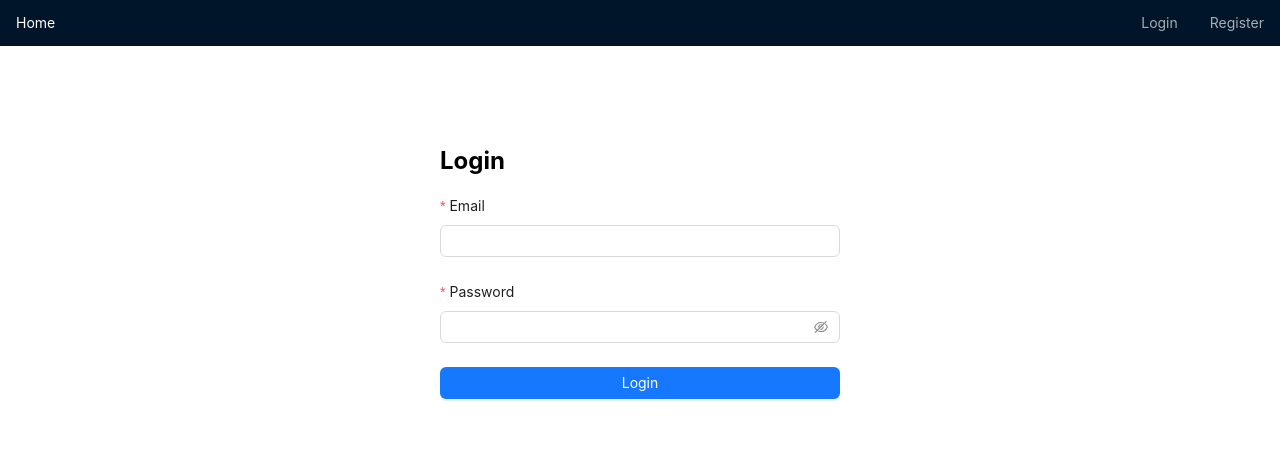
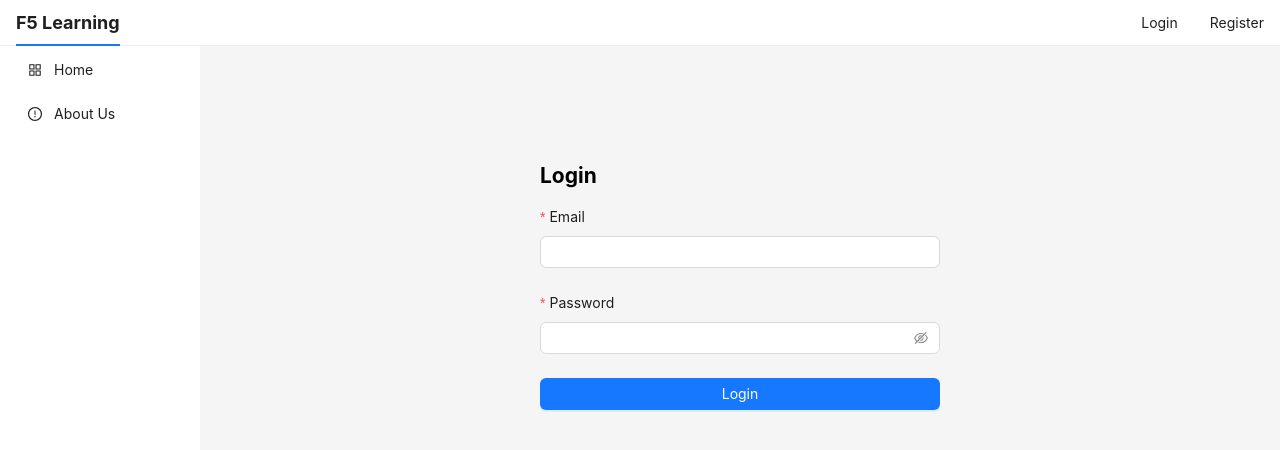
Before and after one commit to dikay2104/F5-Online-Learning-Client, a React (Create React App) app: page /login in a window 1280 px wide. Shown: the top 450 px of the page. Built offline with nearby package versions, Linux system fonts and the light colour scheme.

Commit message:
add sidebar, userMenu

```diff
--- a/package.json
+++ b/package.json
@@ -3,6 +3,7 @@
   "version": "0.1.0",
   "private": true,
   "dependencies": {
+    "@ant-design/icons": "^6.0.0",
     "@testing-library/dom": "^10.4.0",
     "@testing-library/jest-dom": "^6.6.3",
     "@testing-library/react": "^16.3.0",
--- a/src/App.jsx
+++ b/src/App.jsx
@@ -1,6 +1,8 @@
 // src/App.jsx
 import { BrowserRouter, Routes, Route, Navigate } from 'react-router-dom';
+import { Layout } from 'antd';
 import Navbar from './components/Navbar';
+import Sidebar from './components/Sidebar';
 import Login from './pages/Login';
 import Register from './pages/Register';
 import Home from './pages/Home';
@@ -20,11 +22,16 @@ export default function App() {
     <AuthProvider>
       <BrowserRouter>
         <Navbar />
-        <Routes>
-          <Route path="/" element={<PrivateRoute element={<Home />} />} />
-          <Route path="/login" element={<Login />} />
-          <Route path="/register" element={<Register />} />
-        </Routes>
+        <Layout style={{ minHeight: '100vh' }}>
+          <Sidebar />
+          <Layout style={{ padding: '0 24px 24px' }}>
+            <Routes>
+              <Route path="/" element={<Home />} />
+              <Route path="/login" element={<Login />} />
+              <Route path="/register" element={<Register />} />
+            </Routes>
+          </Layout>
+        </Layout>
       </BrowserRouter>
     </AuthProvider>
   );
--- a/src/components/Navbar.jsx
+++ b/src/components/Navbar.jsx
@@ -1,6 +1,6 @@
 import { Link, useNavigate } from 'react-router-dom';
 import { Menu, Dropdown, Avatar } from 'antd';
-import { UserOutlined } from '@ant-design/icons';
+import { UserOutlined, SettingOutlined, LogoutOutlined,} from '@ant-design/icons';
 import { useAuth } from '../context/authContext';
 
 export default function Navbar() {
@@ -10,24 +10,72 @@ export default function Navbar() {
   const handleLogout = () => {
     localStorage.removeItem('token');
     setUser(null); // ✅ cập nhật lại context
-    navigate('/login');
+    // navigate('/login');
   };
 
   const userMenu = (
-    <Menu>
-      <Menu.Item key="profile" onClick={() => navigate('/')}>
-        Profile
-      </Menu.Item>
-      <Menu.Item key="logout" onClick={handleLogout}>
-        Logout
-      </Menu.Item>
-    </Menu>
+    <Menu
+      style={{ width: 200 }}
+      items={[
+        {
+          type: 'group',
+          key: 'userinfo',
+          label: (
+            <div style={{ padding: 0 }}>
+              <div style={{ display: 'flex', gap: 12, alignItems: 'center' }}>
+                <Avatar
+                  size={30}
+                  src={user?.avatar}
+                  icon={!user?.avatar && <UserOutlined />}
+                />
+                <div style={{ minWidth: 0 }}>
+                  <div style={{ fontWeight: 500, wordBreak: 'break-word' }}>
+                    {user?.fullName}
+                  </div>
+                  <div
+                    style={{
+                      color: '#f56c6c',
+                      fontSize: 12,
+                      fontWeight: 'bold',
+                      whiteSpace: 'nowrap',
+                    }}
+                  >
+                    ROLE: {user?.role?.toUpperCase()}
+                  </div>
+                </div>
+              </div>
+            </div>
+          ),
+        },
+        {
+          type: 'divider',
+        },
+        {
+          key: 'profile',
+          icon: <UserOutlined />,
+          label: 'Profile',
+          onClick: () => navigate('/'),
+        },
+        {
+          key: 'setting',
+          icon: <SettingOutlined />,
+          label: 'Thiết lập'
+          // style: { backgroundColor: '#fff7e6' },
+        },
+        {
+          key: 'logout',
+          icon: <LogoutOutlined />,
+          label: 'Logout',
+          onClick: handleLogout,
+        },
+      ]}
+    />
   );
 
   return (
-    <Menu mode="horizontal" theme="dark">
-      <Menu.Item key="home">
-        <Link to="/">Home</Link>
+    <Menu mode="horizontal" theme="light">
+      <Menu.Item key="logo" onClick={() => navigate('/')}>
+        <div style={{ fontWeight: 'bold', fontSize: 18 }}>F5 Learning</div>
       </Menu.Item>
 
       <Menu.Item key="spacer" style={{ marginLeft: 'auto', cursor: 'default' }} disabled />
@@ -43,8 +91,12 @@ export default function Navbar() {
         </>
       ) : (
         <Menu.Item key="user">
-          <Dropdown overlay={userMenu} placement="bottomRight">
-            <Avatar icon={<UserOutlined />} style={{ cursor: 'pointer' }} />
+          <Dropdown overlay={userMenu} placement="bottomRight" trigger={['click']}>
+            <Avatar
+              icon={!user?.avatar && <UserOutlined />}
+              src={user?.avatar}
+              style={{ cursor: 'pointer' }}
+            />
           </Dropdown>
         </Menu.Item>
       )}
--- /dev/null
+++ b/src/components/Sidebar.jsx
@@ -0,0 +1,82 @@
+import { Layout, Menu } from 'antd';
+import {
+  BookOutlined,
+  LineChartOutlined,
+  PlayCircleOutlined,
+  UsergroupAddOutlined,
+  MessageOutlined,
+  AppstoreOutlined,
+  SettingOutlined,
+  ExclamationCircleOutlined
+} from '@ant-design/icons';
+import { useNavigate } from 'react-router-dom';
+import { useAuth } from '../context/authContext';
+
+const { Sider } = Layout;
+
+export default function Sidebar() {
+  const navigate = useNavigate();
+  const { user } = useAuth();
+
+  // Thêm vào các danh sách studentItems, teacherItems, adminItems
+  const commonHomeItem = { key: '/', icon: <AppstoreOutlined />, label: 'Home' };
+
+  const commonAboutItem = { key: '/about', icon: <ExclamationCircleOutlined />, label: 'About Us' };
+
+
+
+  const studentItems = [
+    commonHomeItem,
+    { key: '/my-courses', icon: <BookOutlined />, label: 'My Courses' },
+    { key: '/progress', icon: <LineChartOutlined />, label: 'Progress' },
+    { key: '/lessons', icon: <PlayCircleOutlined />, label: 'Lessons' },
+    commonAboutItem,
+  ];
+
+  const teacherItems = [
+    commonHomeItem,
+    { key: '/my-courses', icon: <BookOutlined />, label: 'My Courses' },
+    { key: '/feedback', icon: <MessageOutlined />, label: 'Feedback' },
+    { key: '/students', icon: <UsergroupAddOutlined />, label: 'Students' },
+    commonAboutItem,
+  ];
+
+  const adminItems = [
+    commonHomeItem,
+    { key: '/admin/dashboard', icon: <AppstoreOutlined />, label: 'Dashboard' },
+    { key: '/admin/users', icon: <UsergroupAddOutlined />, label: 'Manage Users' },
+    { key: '/admin/settings', icon: <SettingOutlined />, label: 'Settings' },
+    commonAboutItem,
+  ];
+
+  const handleClick = (e) => {
+    navigate(e.key);
+  };
+
+  const getMenuItems = () => {
+    if (!user) return [commonHomeItem, commonAboutItem];
+    switch (user.role) {
+      case 'student':
+        return studentItems;
+      case 'teacher':
+        return teacherItems;
+      case 'admin':
+        return adminItems;
+      default:
+        return [];
+    }
+  };
+
+  return (
+    <Sider width={200} className="site-layout-background">
+      <Menu
+        mode="inline"
+        theme="light"
+        style={{ height: '100%', borderRight: 0 }}
+        className="custom-sidebar-menu"
+        onClick={handleClick}
+        items={getMenuItems()}
+      />
+    </Sider>
+  );
+}
--- a/src/index.css
+++ b/src/index.css
@@ -11,3 +11,22 @@ code {
   font-family: source-code-pro, Menlo, Monaco, Consolas, 'Courier New',
     monospace;
 }
+
+.ant-menu-title-content {
+  margin: 0 !important;
+  text-align: center;
+  width: 100%;
+}
+
+.custom-sidebar-menu .ant-menu-item {
+  justify-content: flex-start !important; /* Căn trái toàn bộ item */
+}
+
+.custom-sidebar-menu .ant-menu-item .ant-menu-item-icon {
+  margin-right: 12px; /* Giãn cách icon và text */
+}
+
+.custom-sidebar-menu .ant-menu-title-content {
+  text-align: left;
+  width: 100%;
+}
--- a/src/pages/Home.jsx
+++ b/src/pages/Home.jsx
@@ -6,17 +6,17 @@ export default function Home() {
   const [user, setUser] = useState(null);
   const navigate = useNavigate();
 
-  useEffect(() => {
-    const token = localStorage.getItem('token');
-    if (!token) {
-      navigate('/login');
-      return;
-    }
+  // useEffect(() => {
+  //   const token = localStorage.getItem('token');
+  //   if (!token) {
+  //     navigate('/login');
+  //     return;
+  //   }
 
-    getCurrentUser(token)
-      .then(res => setUser(res.data.user))
-      .catch(() => navigate('/login'));
-  }, [navigate]);
+  //   getCurrentUser(token)
+  //     .then(res => setUser(res.data.user))
+  //     .catch(() => navigate('/login'));
+  // }, [navigate]);
 
   if (!user) return <p>Loading...</p>;
 
--- a/src/pages/Login.jsx
+++ b/src/pages/Login.jsx
@@ -20,7 +20,7 @@ export default function Login() {
   };
 
   return (
-    <div style={{ maxWidth: 400, margin: 'auto', marginTop: 100 }}>
+    <div style={{ maxWidth: 400, width: '100%', margin: 'auto', marginTop: 100 }}>
       <h2>Login</h2>
       <Form layout="vertical" onFinish={onFinish}>
         <Form.Item name="email" label="Email" rules={[{ required: true }]}>
--- a/src/pages/Register.jsx
+++ b/src/pages/Register.jsx
@@ -17,7 +17,7 @@ export default function Register() {
   };
 
   return (
-    <div style={{ maxWidth: 400, margin: 'auto', marginTop: 100 }}>
+    <div style={{ maxWidth: 400, width: '100%', margin: 'auto', marginTop: 100 }}>
       <h2>Register</h2>
       <Form layout="vertical" onFinish={onFinish}>
         <Form.Item name="fullName" label="Full Name" rules={[{ required: true }]}>
```
Also changed, not shown: 1 other file (tests, documents, lock files or other folders).
